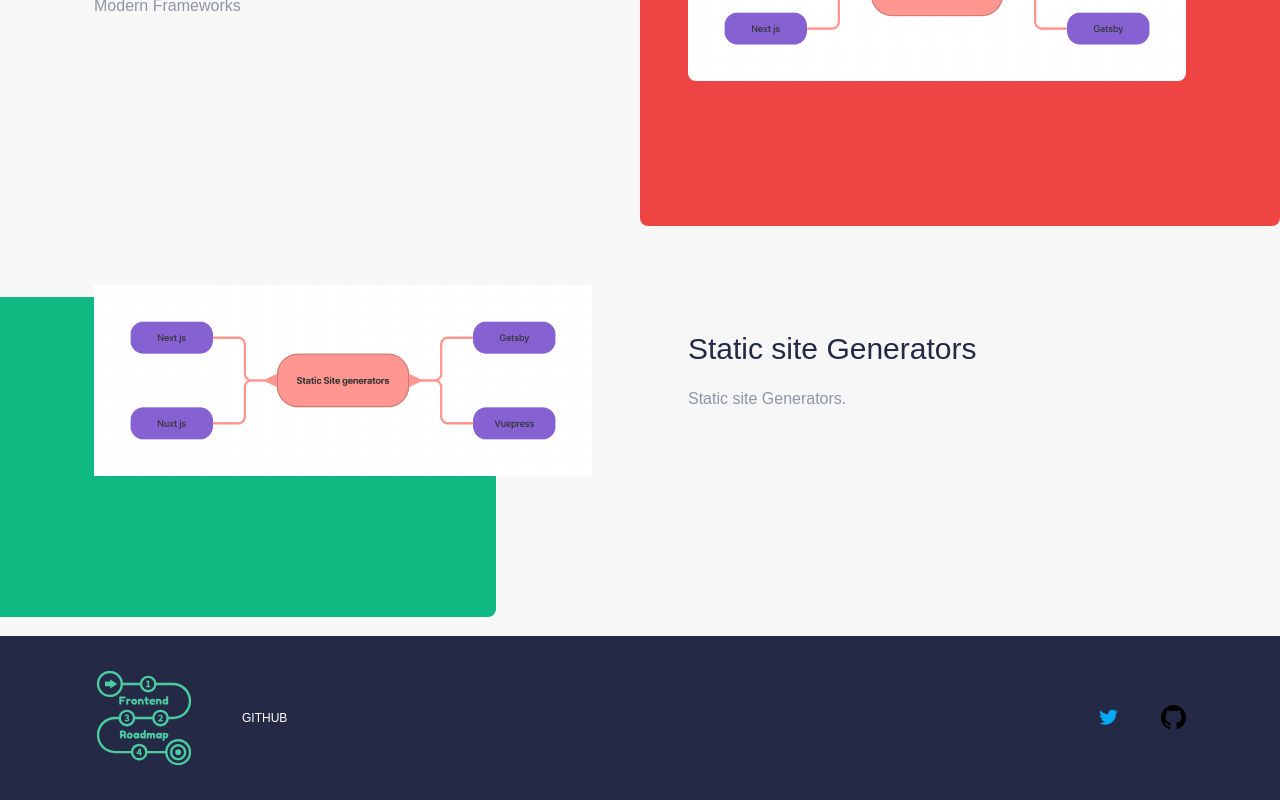
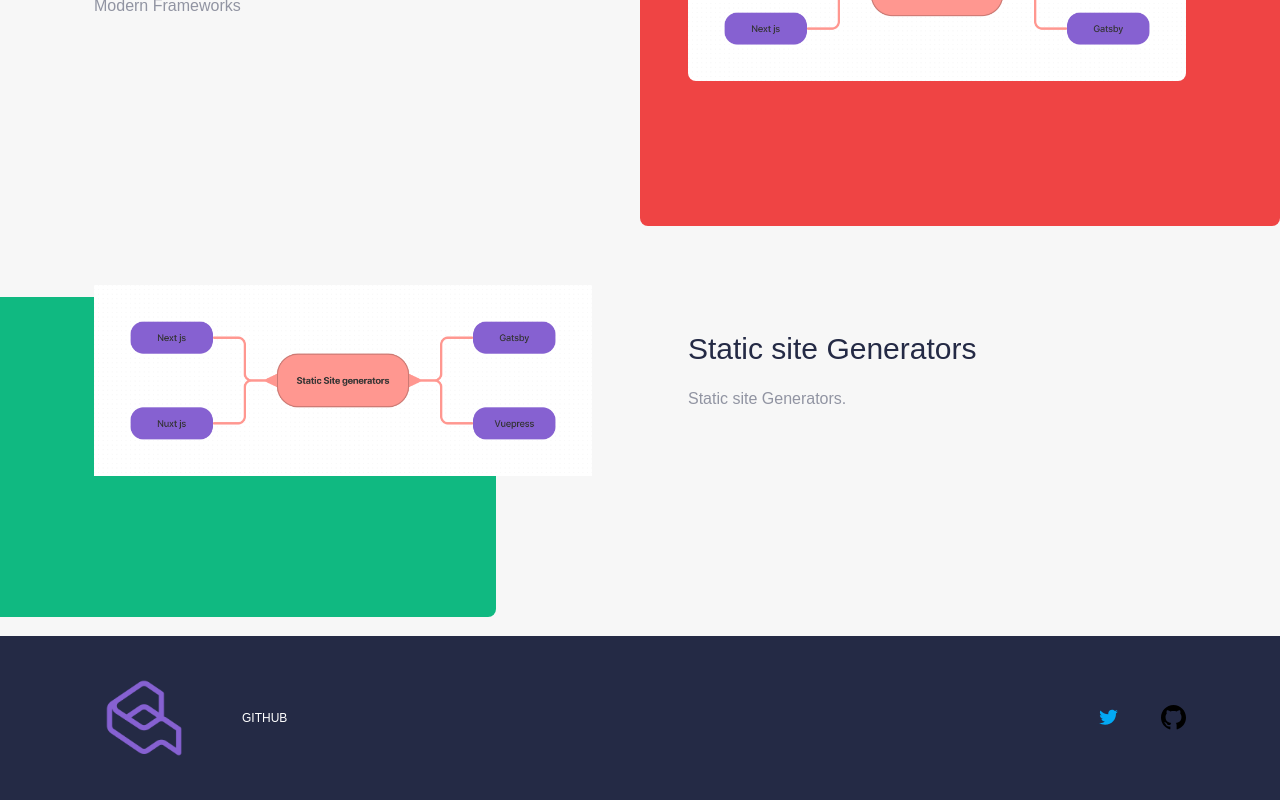
Before and after one commit to aviyelverse/roadmaps-for-developers, a Next.js app: page / in a window 1280 px wide. Shown: the part 6037-6837 px from the top of the page. Built offline with nearby package versions, Linux system fonts and the light colour scheme.

Commit message:
Aviyel logo added

```diff
--- a/components/Footer.js
+++ b/components/Footer.js
@@ -3,7 +3,7 @@
     <footer className="bg-template-blue py-8">
       <div className="container flex flex-col md:flex-row items-center">
         <div className="flex flex-1 flex-wrap items-center justify-center md:justify-start gap-12">
-          <img src="/img/Frontend.svg" alt="Company Logo" width="100" />
+          <img src="/img/aviyel.png" alt="Company Logo" width="100" />
           <ul className="flex text-white uppercase gap-12 text-xs">
             <li className="cursor-pointer">
               <a
```
Also changed, not shown: public/img/aviyel.png (added).
